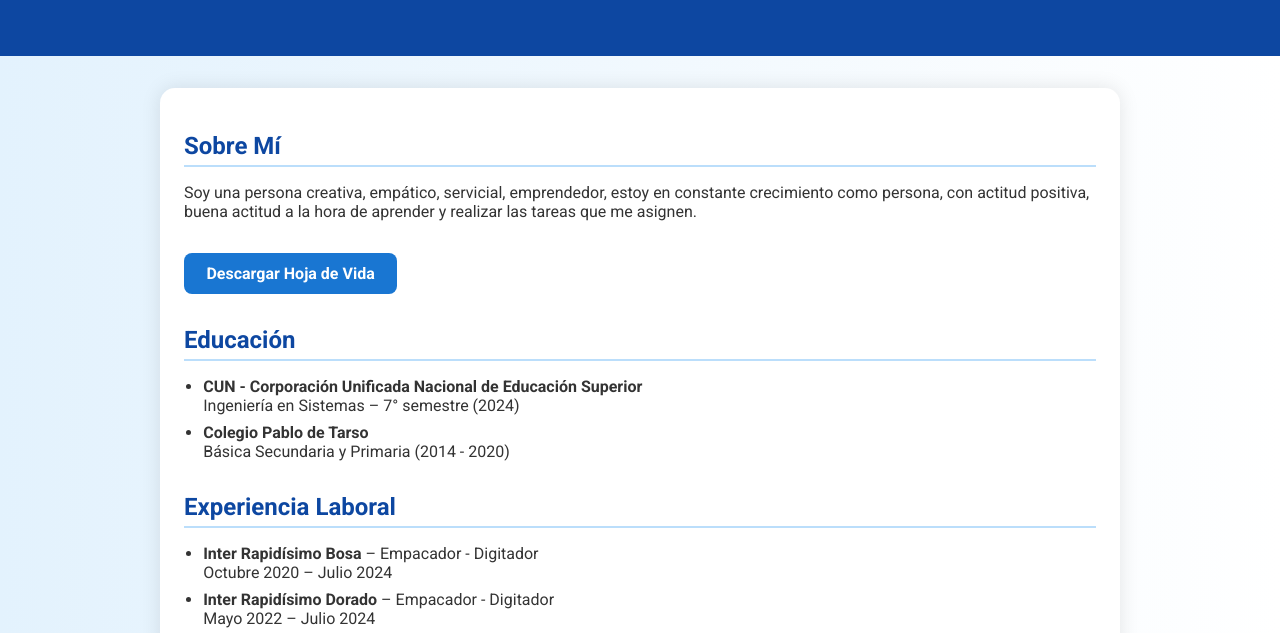
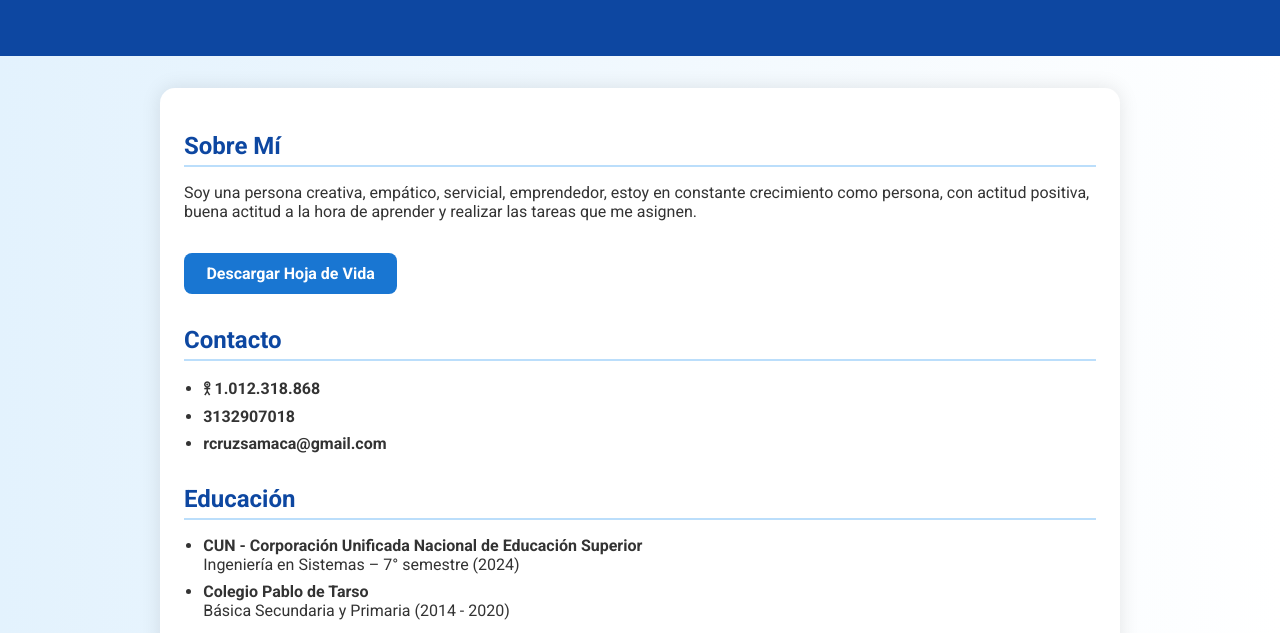
Before and after one commit to RicardoAndresCruz/MI-PORTAFOLIO, a plain HTML site: page index.html in a window 1280 px wide. Shown: the part 159-792 px from the top of the page. Drawn offline with Linux system fonts and the light colour scheme.

Commit message:
Update index.html

```diff
--- a/index.html
+++ b/index.html
@@ -97,6 +97,16 @@
     </section>
 
     <section>
+        <h2>Contacto</h2>
+        <ul>
+            <li><strong>𖨆 1.012.318.868</strong></li>
+            <li><strong>3132907018</strong></li>
+            <li><strong>rcruzsamaca@gmail.com</strong></li>
+
+        </ul>
+    </section>
+
+    <section>
         <h2>Educación</h2>
         <ul>
             <li><strong>CUN - Corporación Unificada Nacional de Educación Superior</strong><br>
```
